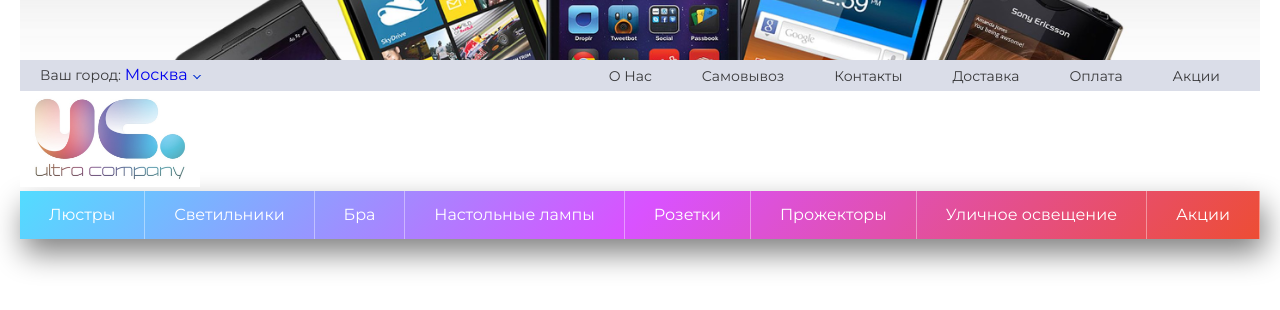
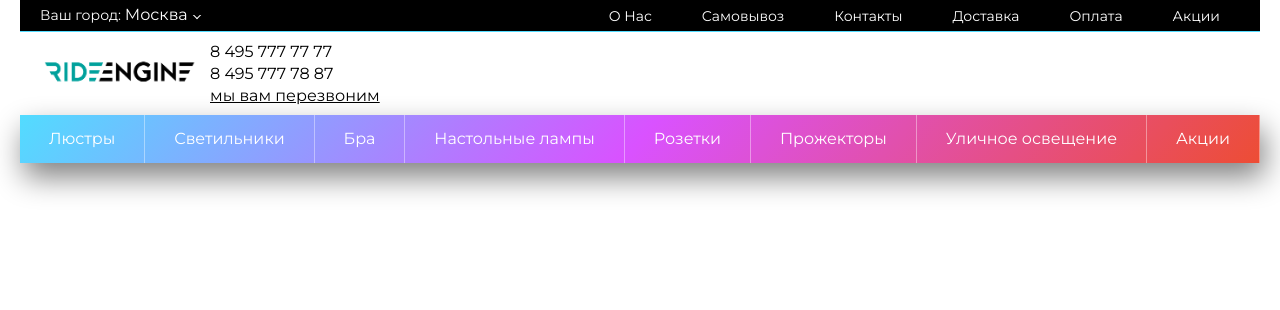
Before and after one commit to AcidBeard/gittest, a website: page app/index.html in a window 1280 px wide. Drawn offline with Linux system fonts and the light colour scheme.

Commit message:
new design

```diff
--- a/app/index.html
+++ b/app/index.html
@@ -32,12 +32,12 @@
             </div>
             <div class="header-mid">
                 <div class="header-mid__logo">
-                    <img src="/images/logo028.png" alt="">
+                    <img src="/images/logo029.png" alt="">
                 </div>
                 <div class="header-mid__contact">
-                    <span class="phone"></span>
-                    <span class="phone"></span>
-                    <div class="call-order"></div>
+                    <span class="phone">8 495 777 77 77</span>
+                    <span class="phone">8 495 777 78 87</span>
+                    <div class="call-order"><a href="#" class="call-order__link">мы вам перезвоним</a></div>
                 </div>
                 <div class="header-mid__search"></div>
                 <div class="header-mid__basket"></div>
--- a/app/scss/_header.scss
+++ b/app/scss/_header.scss
@@ -1,3 +1,6 @@
+$color : #000;
+$color2 : #fff;
+
 .main-wrapper {
     min-height: 100%;
     width: 100%;
@@ -13,33 +16,39 @@
     &-baner {
         height: 60px;
        background: url( /images/hh.jpg)no-repeat 100% 38% / cover;
+       filter: blur(3px);
+       position: absolute;
+
 
     }
     &-top-line {
         display: flex;
-        background: #dadde8;
+        background: #fff;
         align-items: center;
+        background: #000;
+        border-bottom: 1px solid #52dcff;
         .city__select {
             width: auto;
             padding-left: 20px;
             line-height: 30px;
             position: relative;
             font-size: 14px;
-            color: #39393b;
+            color:  $color2 ;
             span {
                 font-family: Montserrat;
                 a {
                     font-family: Montserrat;
                     text-decoration: none;
                     font-size: 16px;
+                    color: $color2;
                     &:after {
                         content: '';
                         display: block;
                         position: absolute;
                         width: 4px;
                         height: 4px;
-                        border-bottom: 1px solid #022fd1;
-                        border-right: 1px solid #022fd1;
+                        border-bottom: 1px solid $color2;
+                        border-right: 1px solid $color2;
                         border-top: 1px solid transparent;
                         border-left: 1px solid transparent;
                         transform: rotate(45deg);
@@ -59,7 +68,7 @@
 
                 .header__link {
                 text-decoration: none;
-                color: #39393b;
+                color:  $color2;
                 font-family: Montserrat;
                 font-size: 14px;
                 transition: .4s;
@@ -73,6 +82,9 @@
         }
     }
     &-mid {
+        display: flex;
+        align-items: center;
+        padding: 10px;
         &__logo {
             width: 180px;
             height: auto;
@@ -82,7 +94,21 @@
 
             }
         }
-        &__contact {}
+        &__contact {
+            display: flex;
+            flex-direction: column;
+            .phone {
+                font-family: Montserrat;
+                color: $color ;
+                margin-bottom: 3px;
+            }
+            .call-order {
+                &__link {
+                    color: $color  ;
+                    font-family: Montserrat;
+                }
+            }
+        }
         &__search {}
         &__basket {}
     }
@@ -95,6 +121,9 @@
             flex-grow: 1;
             text-align: center;
             border-right: 1px solid rgba(255,255,255,.4);
+            &:hover {
+                background: #000;
+            }
 
             .main-menu__link {
                 text-decoration: none;
--- a/app/scss/style/style.scss
+++ b/app/scss/style/style.scss
@@ -9,6 +9,9 @@ body {
     height: 100vh;
 
 }
+$color : #000;
+$color2 : #fff;
+
 .main-wrapper {
     min-height: 100%;
     width: 100%;
@@ -24,37 +27,44 @@ body {
     &-baner {
         height: 60px;
        background: url( /images/hh.jpg)no-repeat 100% 38% / cover;
+       -webkit-filter: blur(3px);
+       filter: blur(3px);
+       position: absolute;
+
 
     }
     &-top-line {
         display: -webkit-box;
         display: -ms-flexbox;
         display: flex;
-        background: #dadde8;
+        background: #fff;
         -webkit-box-align: center;
         -ms-flex-align: center;
         align-items: center;
+        background: #000;
+        border-bottom: 1px solid #52dcff;
         .city__select {
             width: auto;
             padding-left: 20px;
             line-height: 30px;
             position: relative;
             font-size: 14px;
-            color: #39393b;
+            color:  $color2 ;
             span {
                 font-family: Montserrat;
                 a {
                     font-family: Montserrat;
                     text-decoration: none;
                     font-size: 16px;
+                    color: $color2;
                     &:after {
                         content: '';
                         display: block;
                         position: absolute;
                         width: 4px;
                         height: 4px;
-                        border-bottom: 1px solid #022fd1;
-                        border-right: 1px solid #022fd1;
+                        border-bottom: 1px solid $color2;
+                        border-right: 1px solid $color2;
                         border-top: 1px solid transparent;
                         border-left: 1px solid transparent;
                         -webkit-transform: rotate(45deg);
@@ -77,7 +87,7 @@ body {
 
                 .header__link {
                 text-decoration: none;
-                color: #39393b;
+                color:  $color2;
                 font-family: Montserrat;
                 font-size: 14px;
                 -webkit-transition: .4s;
@@ -92,6 +102,13 @@ body {
         }
     }
     &-mid {
+        display: -webkit-box;
+        display: -ms-flexbox;
+        display: flex;
+        -webkit-box-align: center;
+        -ms-flex-align: center;
+        align-items: center;
+        padding: 10px;
         &__logo {
             width: 180px;
             height: auto;
@@ -101,7 +118,26 @@ body {
 
             }
         }
-        &__contact {}
+        &__contact {
+            display: -webkit-box;
+            display: -ms-flexbox;
+            display: flex;
+            -webkit-box-orient: vertical;
+            -webkit-box-direction: normal;
+            -ms-flex-direction: column;
+            flex-direction: column;
+            .phone {
+                font-family: Montserrat;
+                color: $color ;
+                margin-bottom: 3px;
+            }
+            .call-order {
+                &__link {
+                    color: $color  ;
+                    font-family: Montserrat;
+                }
+            }
+        }
         &__search {}
         &__basket {}
     }
@@ -119,6 +155,9 @@ body {
             flex-grow: 1;
             text-align: center;
             border-right: 1px solid rgba(255,255,255,.4);
+            &:hover {
+                background: #000;
+            }
 
             .main-menu__link {
                 text-decoration: none;
```
Also changed, not shown: app/css/style.css, app/images/logo029.png (added), app/images/top.jpg (added), 1 other file.
